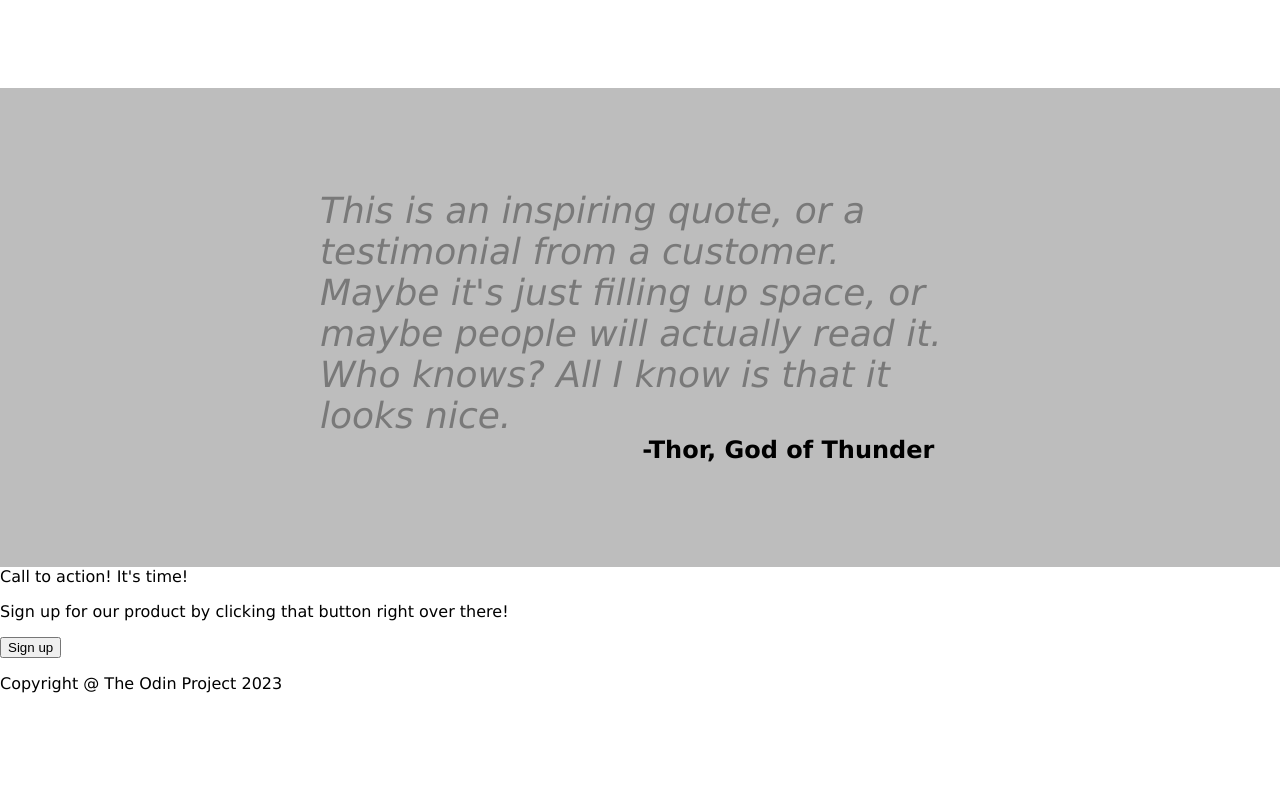
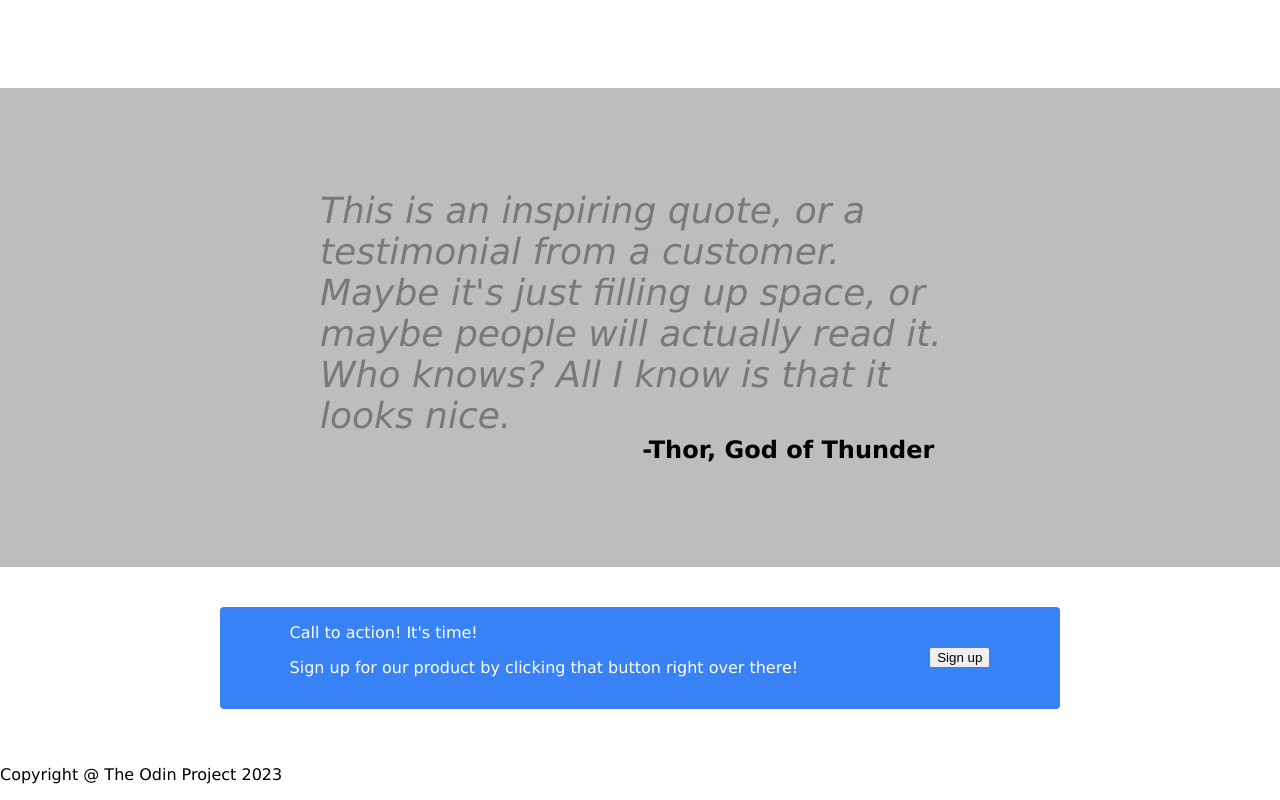
Before and after one commit to Jaren-Wheeler/TOP-landing-page, a plain HTML site: page index.html in a window 1280 px wide. Shown: the part 890-1690 px from the top of the page. Before the commit the page ends 1599 px from the top, so only its background shows below. Drawn offline with Linux system fonts and the light colour scheme.

Commit message:
Start creation of call to action section. Build wrapper and position text and button within.

```diff
--- a/style.css
+++ b/style.css
@@ -148,3 +148,26 @@ body {
     align-self: end;
     margin-right: 27%;
 }
+
+/* Call to action section */
+
+.cta-section {
+    display: flex;
+    justify-content: center;
+    align-items: center;
+    padding: 40px
+}
+.cta-wrapper {
+    background-color: #3882F6;
+    border-radius: 4px;
+    display: flex;
+    justify-content: space-around;
+    align-items: center;
+    width: 70%;
+    padding: 16px;
+    gap: 24px;
+}
+
+.cta-text {
+    color: white;
+}
```
